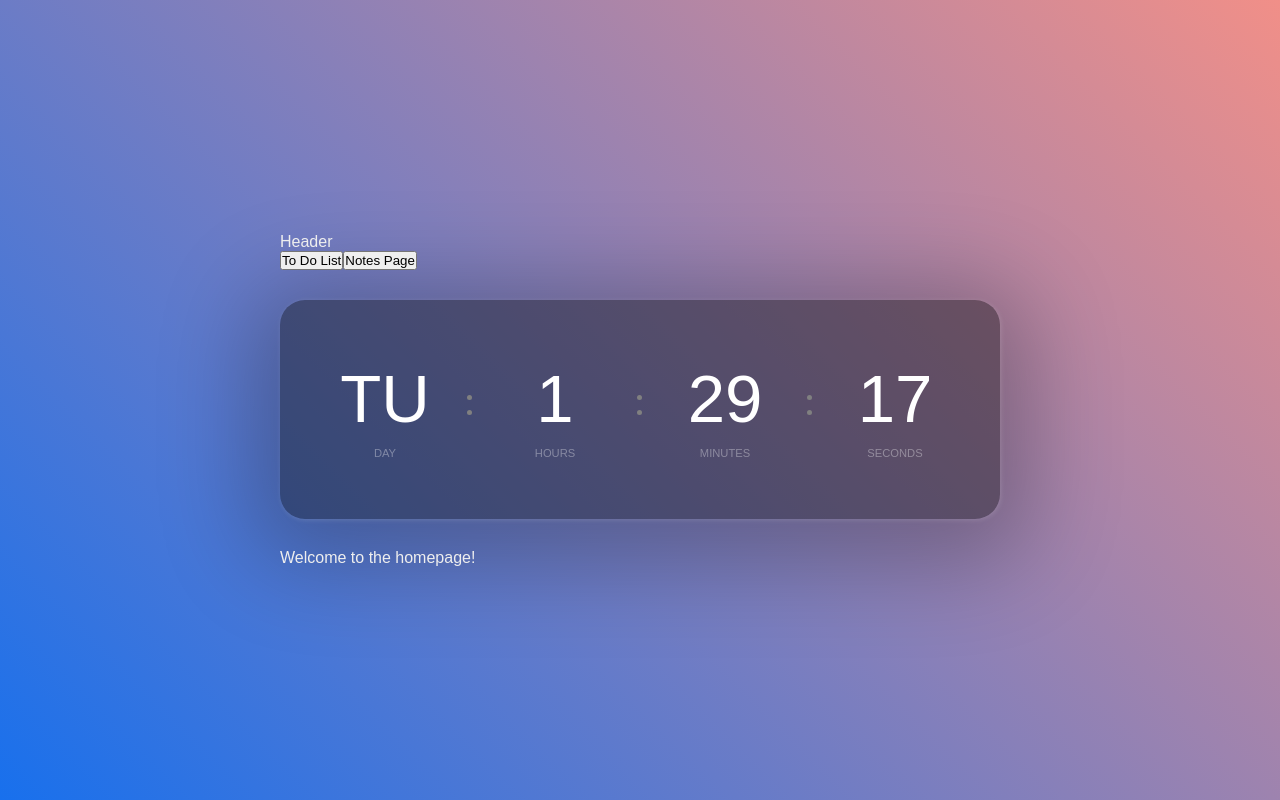
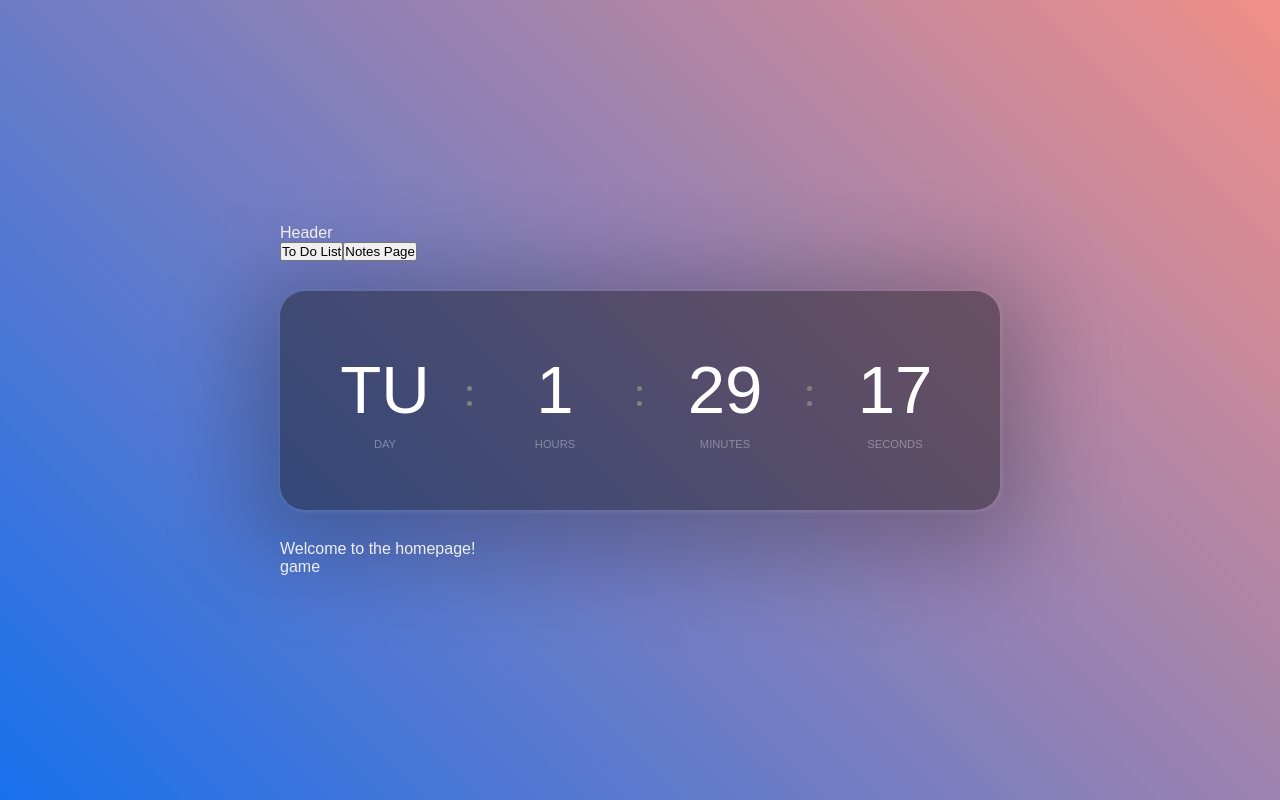
Before and after one commit to hlai52/hester-productivity-app, a React (Create React App) app in the folder client/: page /home in a window 1280 px wide. Built offline with nearby package versions, Linux system fonts and the light colour scheme.

Commit message:
Setting up game page sketon

```diff
--- a/client/src/App.js
+++ b/client/src/App.js
@@ -9,6 +9,7 @@ import ToDoListPage from "./pages/ToDoListPage";
 import NotesPage from "./pages/NotesPage";
 import Header from "./components/header/header";
 import ErrorPage from "./pages/ErrorPage";
+import Game from "./components/game/game";
 
 function App() {
   return (
@@ -27,22 +28,7 @@ function App() {
         <Route path="/notes" element={<NotesPage />} />
         <Route path="*" element={<ErrorPage />} />
       </Routes>
-
-      {/* <div>
-        <Clock />
-      </div>
-
-      <div className="App">
-        <h1> Aloha! Welcome, Hester</h1>
-        <TodoList />
-      </div>
-      <div>
-        <Music />
-      </div>
-      <div>
-        {" "}
-        <Note />{" "}
-      </div> */}
+      <Game />
     </BrowserRouter>
   );
 }
```
